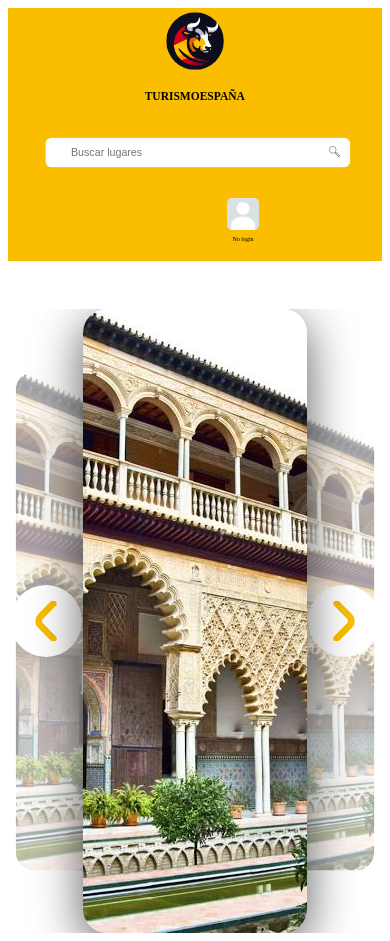
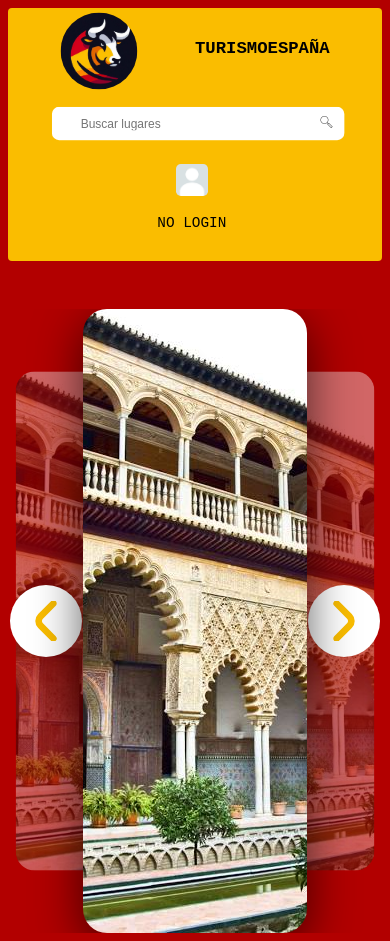
Before and after one commit to ALEXx1911/ProyectoTurismo, a React (Vite) app: page / in a window 390 px wide. Built offline with nearby package versions, Linux system fonts and the light colour scheme.

Commit message:
Media queries del Header completados, color de fondo de página añadidos ycambios de fuente para la página.

```diff
--- a/css/style.css
+++ b/css/style.css
@@ -43,8 +43,9 @@
   justify-content: space-around;
   align-items: center;
   height: 18vh;
+  border-radius: 0.25rem;
 }
-@media only screen and (max-width: 600px) {
+@media only screen and (max-width: 412px) {
   .header {
     height: 30vh;
     font-size: 30%;
@@ -58,10 +59,9 @@
   position: relative;
   transform: scale(1.2);
 }
-@media only screen and (max-width: 600px) {
+@media only screen and (max-width: 412px) {
   .header__logo-container {
     display: flex;
-    flex-direction: column;
     align-items: center;
   }
 }
@@ -72,12 +72,13 @@
   margin-top: 0.2rem;
   margin-left: 2rem;
 }
-@media only screen and (max-width: 600px) {
+@media only screen and (max-width: 412px) {
   .header__logo {
-    width: 3rem;
-    height: 3rem;
+    width: 4rem;
+    height: 4rem;
     margin-top: 0;
     margin-left: 0;
+    margin-right: 3rem;
   }
 }
 .header__name {
@@ -85,20 +86,24 @@
   margin-top: 2.6rem;
   text-transform: uppercase;
 }
-@media only screen and (max-width: 600px) {
+@media only screen and (max-width: 412px) {
   .header__name {
     margin-left: 0;
     margin-top: 1rem;
-    font-size: 0.6rem;
+    font-size: 0.9rem;
   }
 }
 .header__search-bar {
   width: 35%;
 }
-@media only screen and (max-width: 600px) {
+@media only screen and (max-width: 412px) {
   .header__search-bar {
-    transform: scale(0.8);
+    transform: scale(0.9);
+    width: 85%;
+  }
+  .header__search-bar:hover {
     width: 100%;
+    transition: all 1s ease;
   }
 }
 .header__search-bar-container {
@@ -132,6 +137,20 @@
   opacity: 1;
   transition: all 0.3s ease;
 }
+@media only screen and (max-width: 412px) {
+  .header__profile-box {
+    margin-left: 1rem;
+    margin-right: 1.2rem;
+    font-size: 0.9rem;
+    text-transform: uppercase;
+  }
+  .header__profile-box:hover {
+    opacity: 1;
+  }
+}
+.header__profile-box:hover {
+  opacity: 0.8;
+}
 .header__profile-box__image {
   width: 2rem;
   height: 2rem;
@@ -139,9 +158,6 @@
 }
 .header__profile-box__username {
   font-weight: 300;
-}
-.header__profile-box:hover {
-  opacity: 0.8;
 }
 
 .login-container {
@@ -151,6 +167,7 @@
   z-index: 1000;
 }
 .login-container__login-form {
+  font-family: Cambria, Cochin, Georgia, Times, "Times New Roman", serif;
   text-align: center;
   width: 70%;
   margin: 0 auto;
@@ -160,14 +177,24 @@
   border: 2px black solid;
   padding: 1.5rem;
 }
-.login-container__login-form__button-exit {
-  border-radius: 200px;
-  padding: 8px;
+.login-container__login-form__title {
+  text-transform: uppercase;
+}
+.login-container__login-form__button-exit, .login-container__login-form__button-submit {
+  border-radius: 2px;
+  text-transform: uppercase;
+  font-size: 0.8rem;
+  padding: 10px;
   border: none;
+  border: 1px black solid;
+  transition: all 0.3s ease-in-out;
 }
-
-.login-error {
-  color: red;
+.login-container__login-form__button-exit:hover, .login-container__login-form__button-submit:hover {
+  transform: translateY(-2px);
+}
+.login-container .login-error {
+  color: white;
+  text-align: center;
 }
 
 .menu {
@@ -176,8 +203,20 @@
   justify-content: flex-end;
   z-index: 1;
 }
+@media only screen and (max-width: 412px) {
+  .menu {
+    position: absolute;
+    top: 33%;
+    left: 16%;
+  }
+}
 .menu__list {
   list-style: none;
+}
+@media only screen and (max-width: 412px) {
+  .menu__list {
+    z-index: 10000;
+  }
 }
 .menu__option {
   background-color: #fabd00;
@@ -233,6 +272,11 @@
   overflow: hidden;
   position: relative;
 }
+@media only screen and (max-width: 412px) {
+  .container-slider {
+    z-index: -1;
+  }
+}
 .container-slider__carousel {
   width: 100%;
   height: 100%;
@@ -274,6 +318,8 @@
 
 html {
   background-color: white;
+  font-family: "Courier New", Courier, monospace;
+  background-color: rgb(178, 0, 0);
 }
 
 /*# sourceMappingURL=style.css.map */
--- a/sass/abstracts/_variables.scss
+++ b/sass/abstracts/_variables.scss
@@ -4,5 +4,4 @@ $color-black:black;
 $color-red-dark:#e13236;
 $color-yellow: #fabd00;
 $color-yellow-light: #fabd00;
-
-$max-width:600px;
+$max-width:412px;
--- a/sass/components/_header.scss
+++ b/sass/components/_header.scss
@@ -6,23 +6,20 @@
     justify-content:space-around;
     align-items:center;
     height: 18vh;
+    border-radius: 0.25rem;
     @media only screen and (max-width: $max-width) {
         height: 30vh;
         font-size: 30%;
         flex-direction:column;
         align-items: center;
-
-
     }
     &__logo-container{
-
         display:flex;
         flex-direction: row;
         position:relative;
           transform:scale(1.2);
-          @media only screen and (max-width: 600px) {
+          @media only screen and (max-width: $max-width) {
             display: flex;
-            flex-direction: column;
             align-items: center;
           }
           }
@@ -34,11 +31,12 @@
         margin-top:0.2rem;
         margin-left:2rem;
 
-        @media only screen and (max-width: 600px) {
-            width: 3rem;
-            height: 3rem;
+        @media only screen and (max-width: $max-width) {
+            width: 4rem;
+            height: 4rem;
             margin-top: 0;
             margin-left: 0;
+            margin-right:3rem;
         }
 
     }
@@ -47,19 +45,24 @@
         margin-top:2.6rem;
 
         text-transform:uppercase;
-        @media only screen and (max-width: 600px) {
+        @media only screen and (max-width: $max-width) {
             margin-left:0;
             margin-top:1rem;
-            font-size:0.6rem;
+            font-size: 0.9rem;
         }
 
         }
 
     &__search-bar{
         width:35%;
-        @media only screen and (max-width: 600px) {
-            transform:scale(0.8);
-            width:100%;
+        @media only screen and (max-width: $max-width) {
+            transform: scale(0.9);
+            width: 85%;
+
+            &:hover {
+                width:100%;
+                transition:all 1s ease;
+            }
         }
 
     }
@@ -87,13 +90,28 @@
         }
     }
     &__profile-box{
-
         margin-left:3rem;
         display: flex;
         flex-direction: column;
         align-items:center;
         opacity:1;
         transition: all 0.3s ease;
+
+        @media only screen and (max-width: $max-width) {
+            margin-left: 1rem;
+            margin-right:1.2rem;
+            font-size: 0.9rem;
+            text-transform: uppercase;
+            &:hover{
+                opacity:1;
+            }
+
+        }
+
+        &:hover{
+            opacity:0.8;
+        }
+
         &__image{
             width:2rem;
             height:2rem;
@@ -103,9 +121,5 @@
         &__username{
                 font-weight:300;
         }
-
-        &:hover{
-            opacity:0.8;
-        }
     }
 }
--- a/sass/layout/_slider.scss
+++ b/sass/layout/_slider.scss
@@ -5,6 +5,10 @@
     border-radius: 1.5rem;
     overflow: hidden;
     position: relative;
+    @media only screen and (max-width: $max-width) {
+       z-index:-1;
+
+    }
 
     &__carousel{
         width: 100%;
--- a/sass/pages/_home.scss
+++ b/sass/pages/_home.scss
@@ -1,3 +1,5 @@
 html{
     background-color: $color-white;
+    font-family: 'Courier New', Courier, monospace;
+    background-color:rgb(178, 0, 0);
 }
--- a/src/components/Login.tsx
+++ b/src/components/Login.tsx
@@ -58,13 +58,13 @@ export default function Login({active,setActive,handleLoginSuccess}:LoginProps){
         return (
             <div className="login-container" style={{display:visible?"block":"none"}}>
                 <form className="login-container__login-form">
-                <button className="login__container__login-form__button-exit" onClick={handleClickExit}>Atrás</button>
+                <button className="login-container__login-form__button-exit" onClick={handleClickExit}>Atrás</button>
                     <h1 className="login-container__login-form__title">Iniciar sesión</h1>
                     <label>Introduzca su nombre de usuario: </label>
                     <input type="text" ref={userRef}/><br/><br/>
                     <label>Introduzca su contraseña: </label>
                     <input type="password" ref={passwordRef}/><br/><br/>
-                    <button onClick={handleClick}>Iniciar sesión</button>
+                    <button onClick={handleClick} className="login-container__login-form__button-submit">Iniciar sesión</button>
                 </form>
                 <h3 className="login-error" style={{display:showError?"block":"none"}}>Usuarios y/o contraseña no válidos.</h3>
             </div>
```
Also changed, not shown: sass/components/_login.scss (+20 -6 lines), sass/components/_menu.scss (+11 -0 lines), 1 other file (tests, documents, lock files or other folders).
